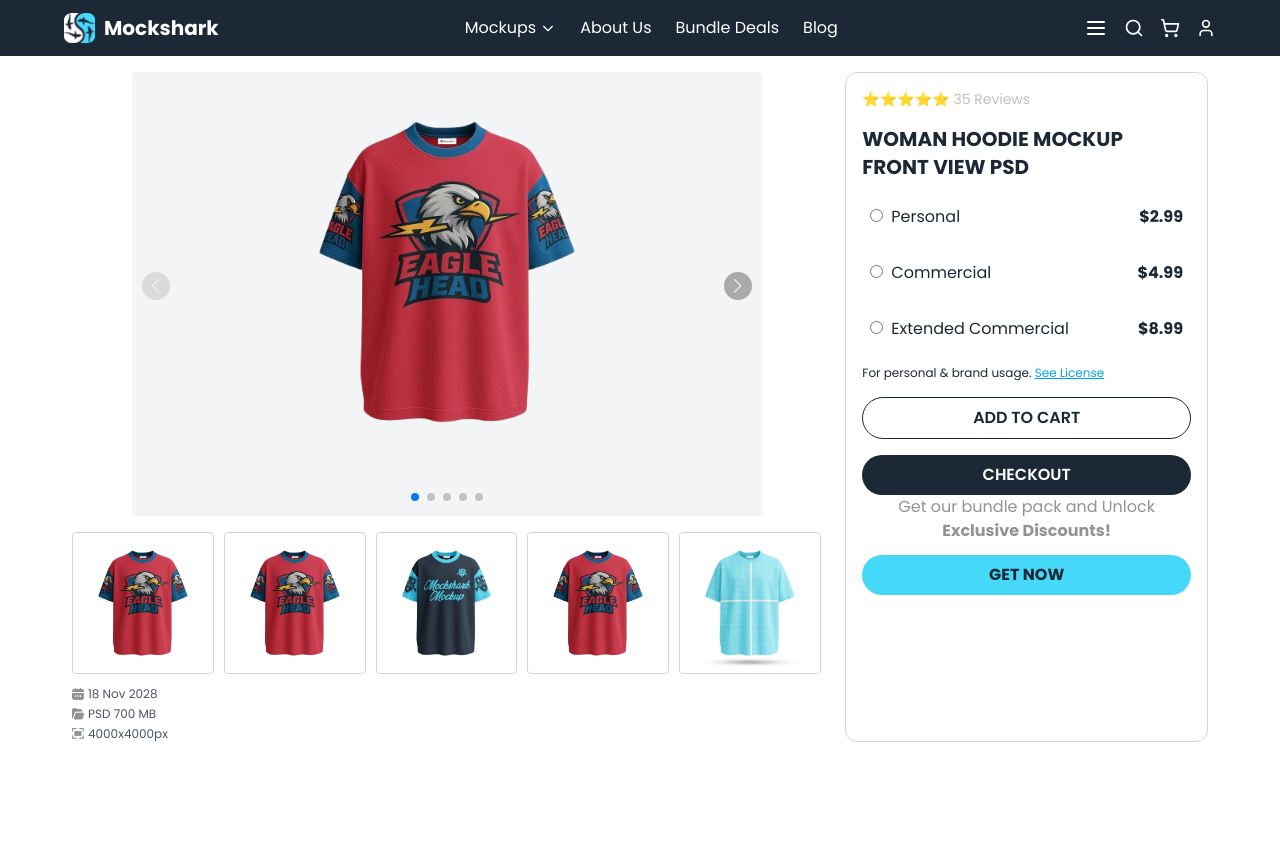
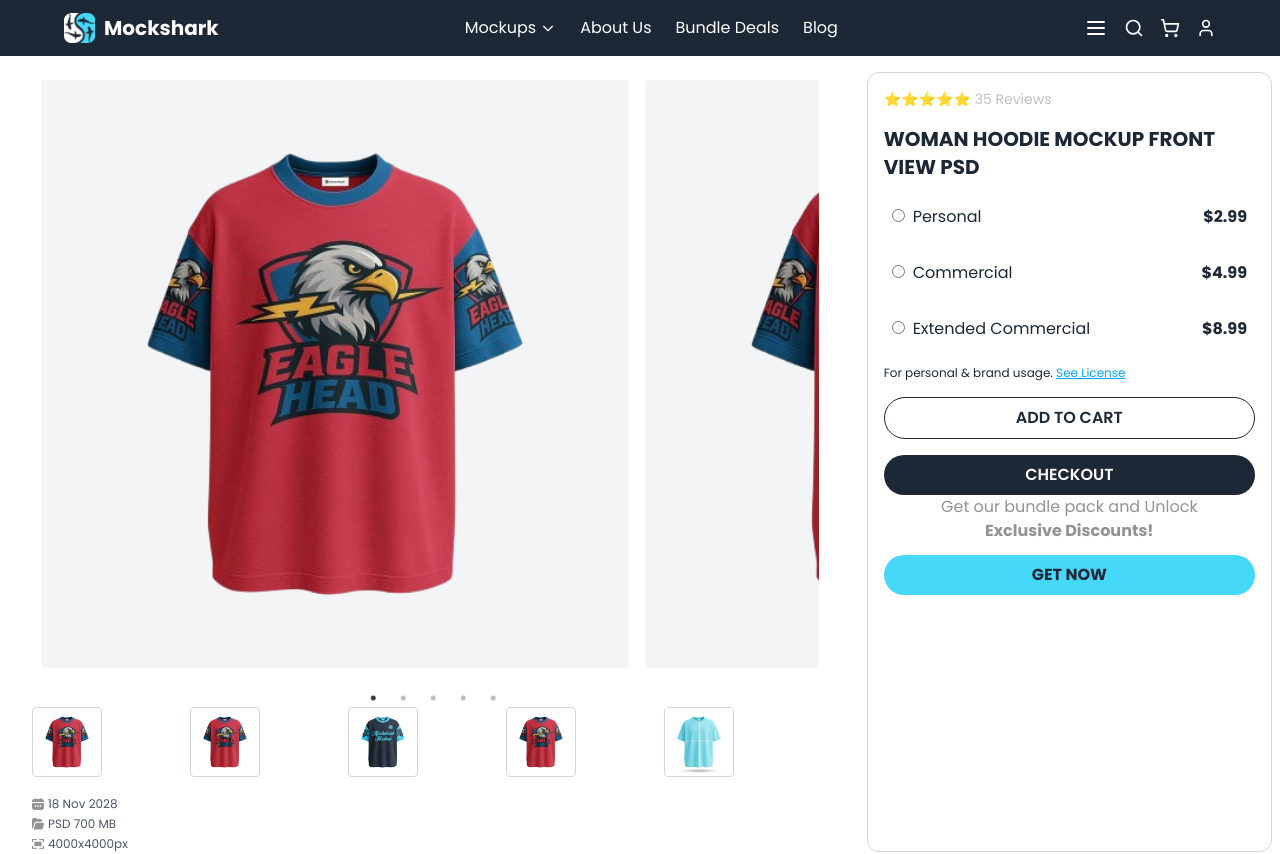
Before and after one commit to OmarFaruque/mockshark, a Next.js app: page /product-details/1 in a window 1280 px wide. Shown: the top 854 px of the page. Built offline with nearby package versions, Linux system fonts and the light colour scheme.

Commit message:
details page updated

```diff
--- a/package.json
+++ b/package.json
@@ -15,6 +15,8 @@
     "react": "^19.0.0",
     "react-dom": "^19.0.0",
     "react-icons": "^5.5.0",
+    "react-slick": "^0.30.3",
+    "slick-carousel": "^1.8.1",
     "swiper": "^11.2.6"
   },
   "devDependencies": {
--- a/src/app/product-details/[id]/page.jsx
+++ b/src/app/product-details/[id]/page.jsx
@@ -13,6 +13,9 @@ import Footer from '@/app/components/Footer'
 import Link from 'next/link'
 import { FaArrowLeft, FaArrowRight } from 'react-icons/fa';
 import JustDrop from '@/app/components/JustDrop';
+import 'slick-carousel/slick/slick.css';
+import 'slick-carousel/slick/slick-theme.css';
+import Slider from 'react-slick';
 import RecommendedProduct from '@/app/components/RecommendedProduct';
 
 const page = () => {
@@ -60,6 +63,10 @@ const page = () => {
       image: 'https://i.postimg.cc/MKr3759W/Whats-App-Image-2025-05-06-at-11-27-48-AM-removebg-preview.png',
     },
   ];
+   const [nav1, setNav1] = useState(null);
+  const [nav2, setNav2] = useState(null);
+  const mainSlider = useRef(null);
+  const thumbSlider = useRef(null);
 
 
 
@@ -90,62 +97,65 @@ const page = () => {
     <div>
      <Navbar/>
       {/* Product Section */}
-     <section className="grid grid-cols-1 md:grid-cols-3 gap-6 max-w-6xl mx-auto px-2 py-4 bg-white">
+     <section className="grid grid-cols-1 md:grid-cols-3 gap-6 max-w-7xl mx-auto px-2 py-4 bg-white">
   {/* Image Display + Thumbnails */}
-  <div className="md:col-span-2 w-full">
-    {/* Main Swiper */}
-   <Swiper
-  modules={[Navigation, Pagination, Thumbs]}
-  spaceBetween={10}
-  navigation
-  pagination={{ clickable: true }}
-  thumbs={{ swiper: thumbsSwiper }}
-  className="rounded bg-gray-100 p-2 lg:w-[630px] lg:h-[444px] custom-swiper"
+  <div className="md:col-span-2 w-full max-w-[900px] mx-auto px-4">
+  {/* Main Slider */}
+  <Slider
+    asNavFor={nav2}
+    ref={(slider) => setNav1(slider)}
+    arrows={true}
+    dots={true}
+    slidesToShow={1.3}
+    centerMode={true}
+    centerPadding="1px"
+    infinite={false}
+    className="rounded p-2 w-full h-auto "
   >
     {thumbnails.map((src, index) => (
-    <SwiperSlide key={index}>
-      <div className="flex items-center justify-center">
+      <div
+        key={index}
+        className="flex justify-center items-center px-2"
+      >
+        <div className="bg-gray-100 rounded overflow-hidden w-full max-w-[600px] aspect-square">
           <Image
             src={src}
             alt={`Slide ${index}`}
+            layout="responsive"
             width={400}
             height={400}
             className="rounded object-contain"
           />
         </div>
-    </SwiperSlide>
+      </div>
     ))}
-</Swiper>
+  </Slider>
 
-
-    {/* Thumbnails Swiper */}
-    <Swiper
-      modules={[Thumbs]}
-      onSwiper={setThumbsSwiper}
-      spaceBetween={10}
-      watchSlidesProgress
-      breakpoints={{
-        320: { slidesPerView: 5 },
-        640: { slidesPerView: 4 },
-        1024: { slidesPerView: 5 },
-      }}
-      className="mt-4 "
+  {/* Thumbnail Slider */}
+  <Slider
+    asNavFor={nav1}
+    ref={(slider) => setNav2(slider)}
+    slidesToShow={5}
+    swipeToSlide={true}
+    focusOnSelect={true}
+    arrows={false}
+    className="mt-6 px-2"
   >
     {thumbnails.map((src, index) => (
-        <SwiperSlide key={index} className="cursor-pointer">
+      <div key={index} className="">
         <Image
           src={src}
           alt={`Thumb ${index}`}
           width={70}
           height={70}
-            className="rounded border border-gray-300 hover:border-black transition w-full h-auto"
+          className="rounded border border-gray-300 hover:border-black transition"
         />
-        </SwiperSlide>
+      </div>
     ))}
-    </Swiper>
+  </Slider>
 
   {/* Meta Info */}
-    <div className="flex flex-col items-start gap-1 mt-3 text-gray-600 text-xs">
+  <div className="flex flex-col items-start gap-1 mt-3 text-gray-600 text-xs px-2">
     <div className="flex items-center gap-1">
       <Image src="/calender.png" width={12} height={12} alt="Calendar" />
       <span>18 Nov 2028</span>
@@ -160,6 +170,7 @@ const page = () => {
     </div>
   </div>
 </div>
+
 
   {/* Product Details */}
   <div className="space-y-4 p-4 border border-gray-300 rounded-xl mt-20 lg:mt-0">
```
Also changed, not shown: 1 other file (tests, documents, lock files or other folders). Lines whose indentation alone changed are shown as unchanged.
